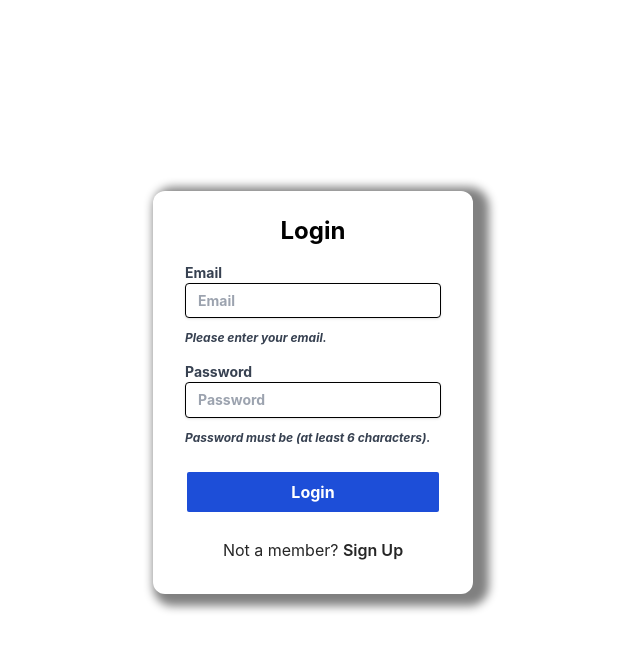
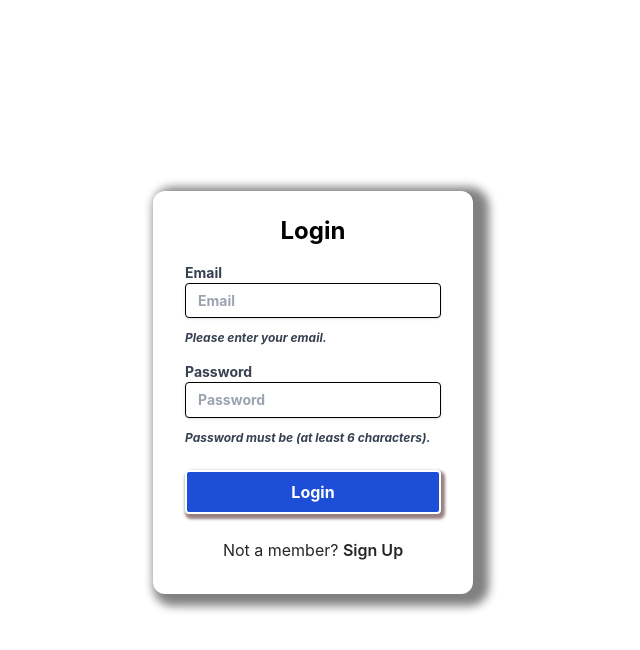
Before and after one commit to lincoln1883/Repairman, a React (Create React App) app: page /login in a window 1280 px wide. In both pictures the pointer is over the button "Login". Shown: the top 650 px of the page, without its empty margins (327-967 px from the left). Built offline with nearby package versions, Linux system fonts and the light colour scheme; no server answers.

Commit message:
Update styles login button enhanced

```diff
--- a/src/styles/login.css
+++ b/src/styles/login.css
@@ -18,3 +18,8 @@
   width: 100%;
   gap: 2rem;
 }
+
+.loginBtn:hover {
+  box-shadow: 2px 3px 3px 2px #31030381;
+  transition: all 400ms ease;
+}
```
